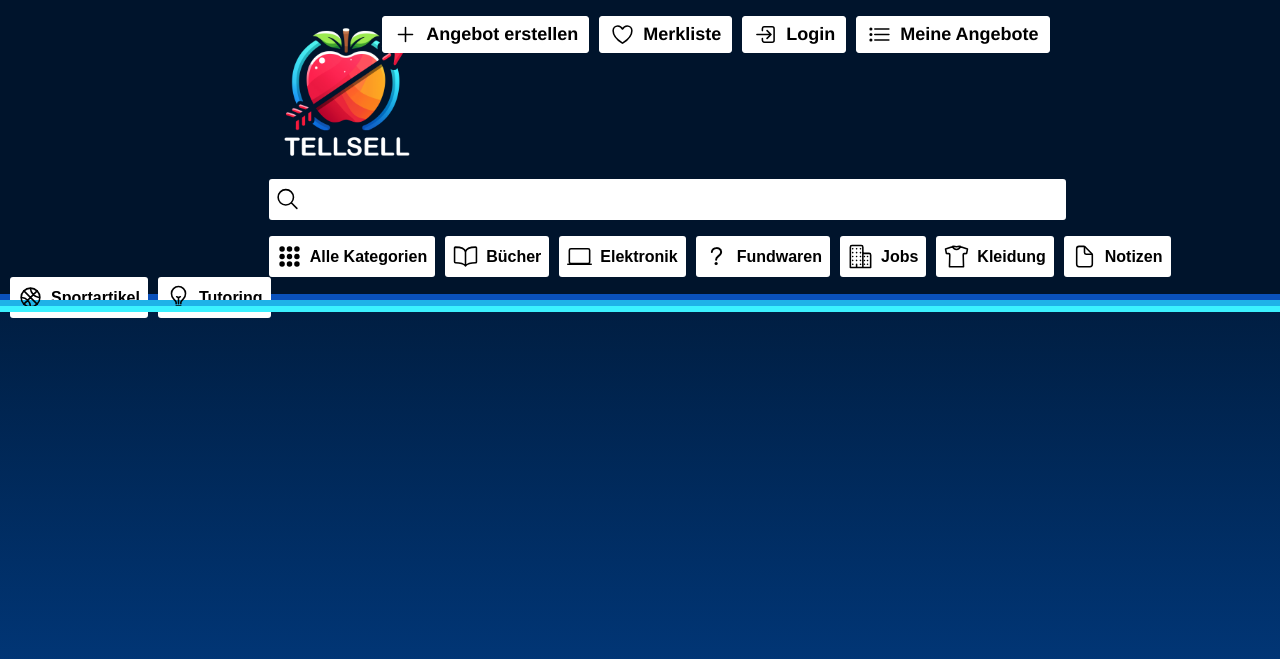
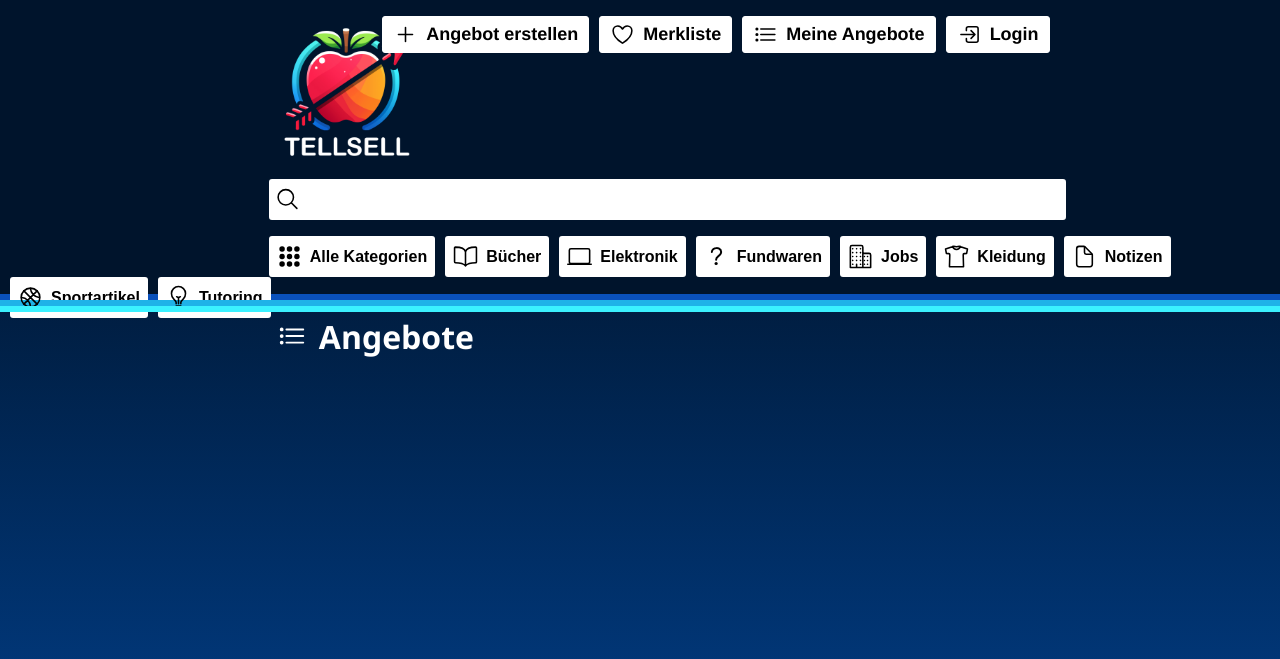
Before and after one commit to Mostercoder/Projekt-Web-App, a Flask app: page / in a window 1280 px wide. Shown: the top 659 px of the page. Run offline with Flask 3, Linux system fonts and the light colour scheme; data that the repository does not hold is empty; some libraries are stand-ins or nearby versions.

Commit message:
Add files via upload

```diff
--- a/tellsell/static/style_index.css
+++ b/tellsell/static/style_index.css
@@ -163,7 +163,7 @@
 
 /* ###########################*/
 body {
-  padding-top: 20vh;
+  margin-top: 275px;
   padding-left: 21%;
   padding-right: 16%;
   background-color: #00142c;  /*just for backup*/
--- a/tellsell/static/style_loginandregister.css
+++ b/tellsell/static/style_loginandregister.css
@@ -50,7 +50,7 @@
 
 /* ###########################*/
 body {
-  padding-top: 25vh;
+  margin-top: 275px;
   padding-left: 21%;
   padding-right: 21%;
   background-color: #00142c;  /*just for backup*/
--- a/tellsell/static/style_sell.css
+++ b/tellsell/static/style_sell.css
@@ -163,7 +163,7 @@
 
 /* ###########################*/
 body {
-  padding-top: 20vh;
+  margin-top: 275px;
   padding-left: 21%;
   padding-right: 21%;
   background-color: #00142c;  /*just for backup*/
--- a/tellsell/templates/index.html
+++ b/tellsell/templates/index.html
@@ -32,6 +32,10 @@
     </form>
     <!-- Button to remember -->
     <button id="remember" type="submit"><a><ion-icon name="heart-outline"></ion-icon>Merkliste</a></button>
+    <!-- Button to go to the user's items -->
+    <form action="{{ url_for('my_items') }}" method="GET">
+      <button id="my_items_button" type="submit"><a><ion-icon name="list-outline"></ion-icon>Meine Angebote</a></button>
+    </form>
     <!-- Button to logout -->
     <form action="{{ url_for('logout')}}" method="POST">
       <button id="logout_button" type="submit">
@@ -40,10 +44,6 @@
           {% if current_user_email %}Logout{% else %}Login{% endif %}
         </a>
       </button>
-    </form>
-    <!-- Button to go to the user's items -->
-    <form action="{{ url_for('my_items') }}" method="GET">
-      <button id="my_items_button" type="submit"><a><ion-icon name="list-outline"></ion-icon>Meine Angebote</a></button>
     </form>
     </ul>
 
```
Also changed, not shown: tellsell.db, uploads/noimage.jpg (added).
